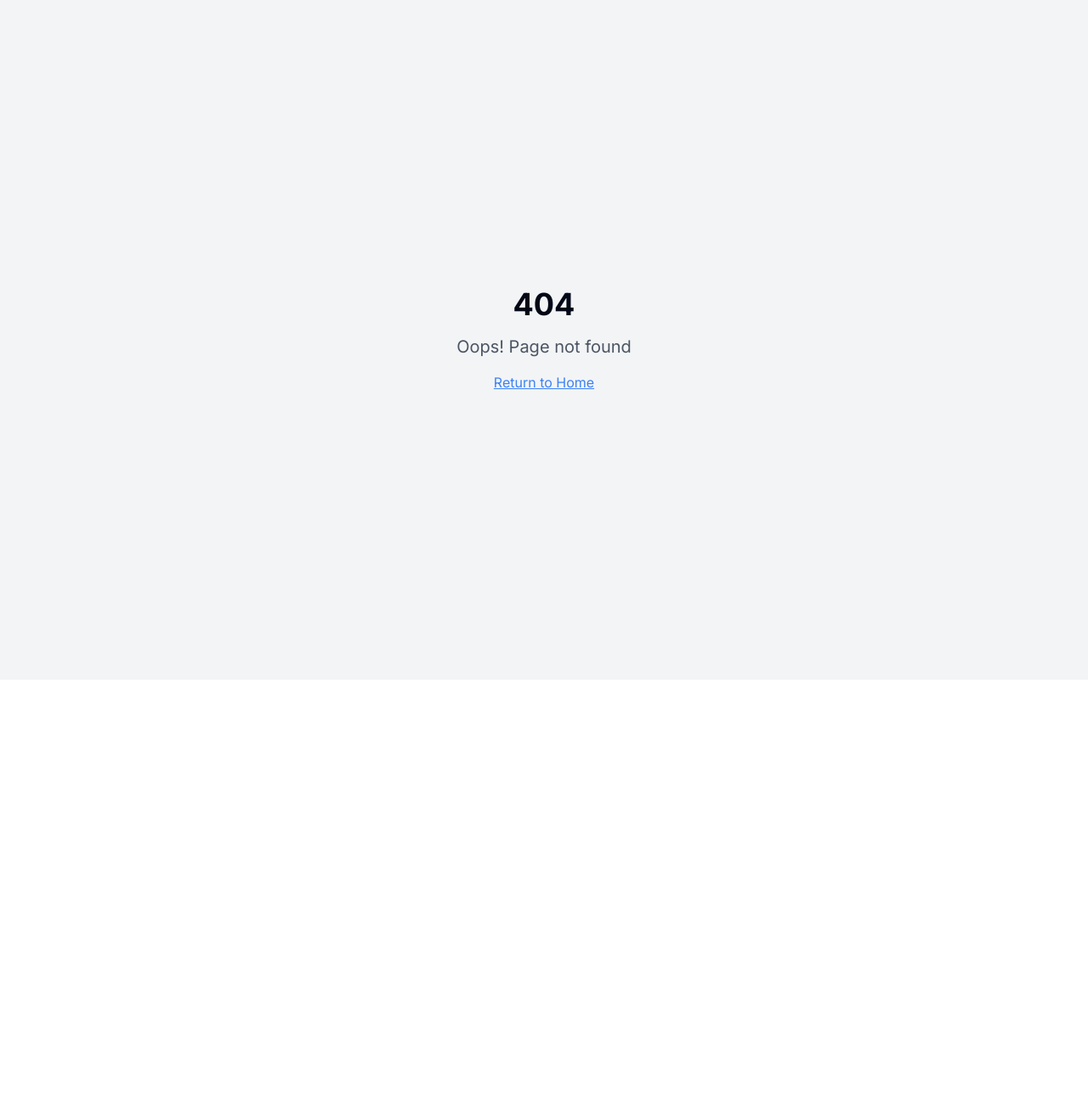
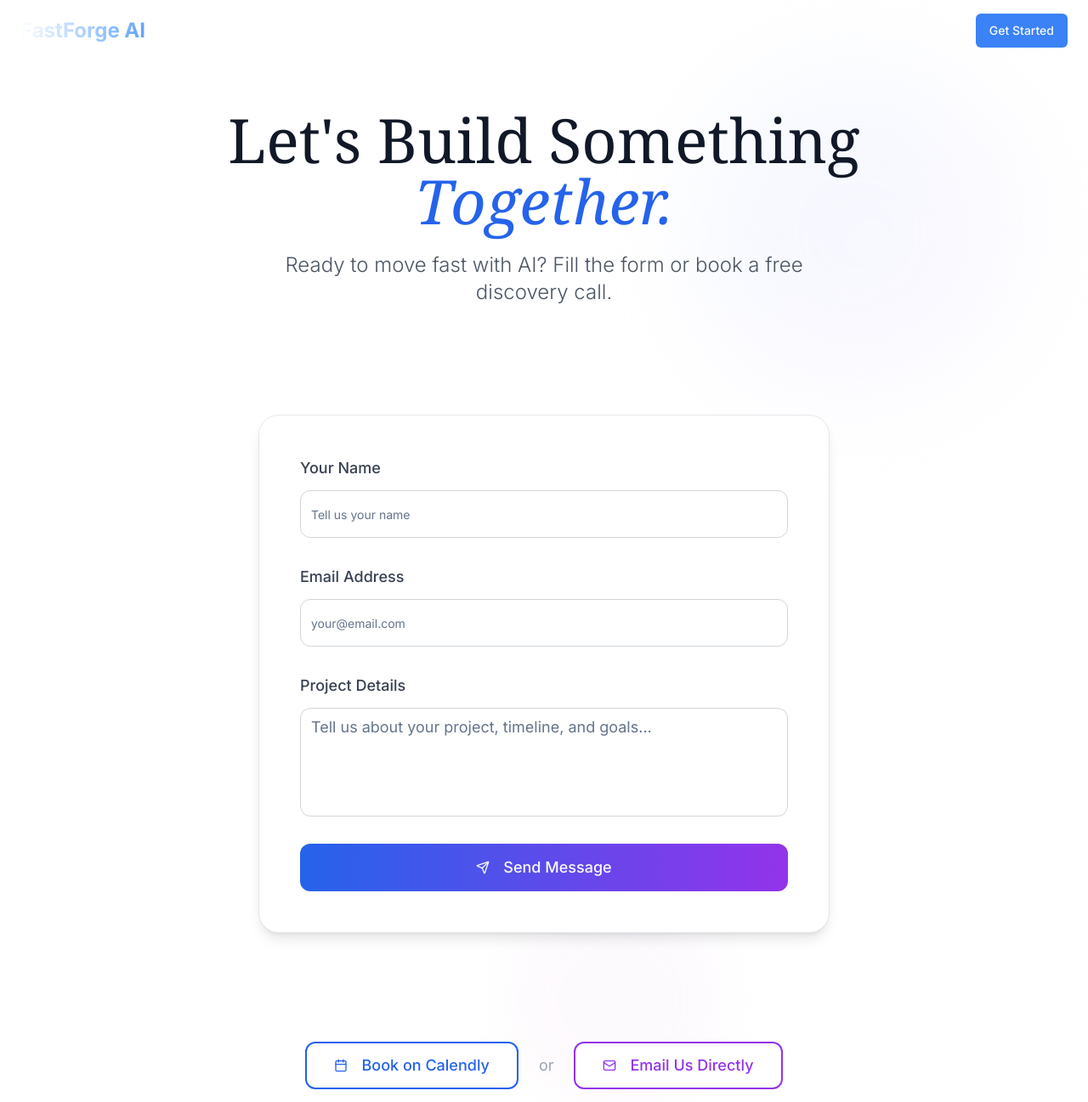
Before and after one commit to abdullah20mph/forge-kinetic-web, a React (Vite) app: page /contact in a window 1280 px wide. Before the commit this address had no page. Shown: the top 1297 px of the page at 85% size. Before the commit the page ends 800 px from the top, so only its background shows below. Built offline with nearby package versions, Linux system fonts and the light colour scheme.

Commit message:
feat: Add Contact page
Adds a clean, animated Contact page with a form, CTAs, and contact details, integrating it into the app and navigation. Includes animations and a minimal design.

```diff
--- a/src/App.tsx
+++ b/src/App.tsx
@@ -8,6 +8,7 @@ import Index from "./pages/Index";
 import About from "./pages/About";
 import Services from "./pages/Services";
 import Portfolio from "./pages/Portfolio";
+import Contact from "./pages/Contact";
 import NotFound from "./pages/NotFound";
 
 const queryClient = new QueryClient();
@@ -23,6 +24,7 @@ const App = () => (
           <Route path="/about" element={<About />} />
           <Route path="/services" element={<Services />} />
           <Route path="/portfolio" element={<Portfolio />} />
+          <Route path="/contact" element={<Contact />} />
           {/* ADD ALL CUSTOM ROUTES ABOVE THE CATCH-ALL "*" ROUTE */}
           <Route path="*" element={<NotFound />} />
         </Routes>
--- a/src/components/Navigation.tsx
+++ b/src/components/Navigation.tsx
@@ -1,3 +1,4 @@
+
 import React, { useState, useEffect } from 'react';
 import { Button } from '@/components/ui/button';
 import { Link, useLocation } from 'react-router-dom';
@@ -19,7 +20,7 @@ export const Navigation = () => {
     { name: 'Portfolio', href: '/portfolio' },
     { name: 'Features', href: location.pathname === '/' ? '#features' : '/#features' },
     { name: 'About', href: '/about' },
-    { name: 'Contact', href: location.pathname === '/' ? '#contact' : '/#contact' },
+    { name: 'Contact', href: '/contact' },
   ];
 
   return (
--- /dev/null
+++ b/src/pages/Contact.tsx
@@ -0,0 +1,242 @@
+
+import React, { useEffect, useRef, useState } from 'react';
+import { Navigation } from '../components/Navigation';
+import { Footer } from '../components/Footer';
+import { Button } from '@/components/ui/button';
+import { Input } from '@/components/ui/input';
+import { Textarea } from '@/components/ui/textarea';
+import { Label } from '@/components/ui/label';
+import { Mail, Linkedin, Instagram, Calendar, Send } from 'lucide-react';
+
+const Contact = () => {
+  const titleRef = useRef<HTMLDivElement>(null);
+  const formRef = useRef<HTMLDivElement>(null);
+  const ctaRef = useRef<HTMLDivElement>(null);
+  const contactRef = useRef<HTMLDivElement>(null);
+
+  const [formData, setFormData] = useState({
+    name: '',
+    email: '',
+    message: ''
+  });
+
+  useEffect(() => {
+    const observer = new IntersectionObserver(
+      (entries) => {
+        entries.forEach((entry) => {
+          if (entry.isIntersecting) {
+            entry.target.classList.add('animate-fade-up');
+
+            if (entry.target === formRef.current) {
+              const formFields = entry.target.querySelectorAll('.form-field');
+              formFields.forEach((field, index) => {
+                setTimeout(() => {
+                  field.classList.add('animate-fade-up');
+                }, index * 100);
+              });
+            }
+          }
+        });
+      },
+      { threshold: 0.3 }
+    );
+
+    [titleRef, formRef, ctaRef, contactRef].forEach(ref => {
+      if (ref.current) observer.observe(ref.current);
+    });
+
+    return () => observer.disconnect();
+  }, []);
+
+  const handleInputChange = (e: React.ChangeEvent<HTMLInputElement | HTMLTextAreaElement>) => {
+    setFormData({
+      ...formData,
+      [e.target.name]: e.target.value
+    });
+  };
+
+  const handleSubmit = (e: React.FormEvent) => {
+    e.preventDefault();
+    console.log('Form submitted:', formData);
+    // Handle form submission logic here
+  };
+
+  return (
+    <div className="min-h-screen bg-white text-gray-900 relative overflow-hidden">
+      <Navigation />
+
+      {/* Animated Background Blobs */}
+      <div className="absolute inset-0 overflow-hidden pointer-events-none">
+        <div className="absolute top-20 right-20 w-96 h-96 bg-gradient-to-br from-blue-100 to-purple-100 rounded-full blur-3xl opacity-30 animate-pulse" />
+        <div className="absolute bottom-20 left-20 w-80 h-80 bg-gradient-to-tr from-green-100 to-blue-100 rounded-full blur-2xl opacity-25" />
+        <div className="absolute top-1/2 right-1/3 w-64 h-64 bg-gradient-to-bl from-purple-100 to-pink-100 rounded-full blur-xl opacity-20" />
+      </div>
+
+      <main className="relative z-10">
+        {/* Page Title */}
+        <section className="pt-32 pb-16 px-6">
+          <div className="max-w-4xl mx-auto text-center">
+            <div
+              ref={titleRef}
+              className="opacity-0 translate-y-8"
+            >
+              <h1 className="text-5xl md:text-7xl font-serif font-light leading-tight text-gray-900 mb-6">
+                Let's Build Something{' '}
+                <span className="italic text-blue-600">Together.</span>
+              </h1>
+              <p className="text-xl md:text-2xl text-gray-600 max-w-2xl mx-auto font-light">
+                Ready to move fast with AI? Fill the form or book a free discovery call.
+              </p>
+            </div>
+          </div>
+        </section>
+
+        {/* Contact Form */}
+        <section className="py-16 px-6">
+          <div className="max-w-2xl mx-auto">
+            <div
+              ref={formRef}
+              className="opacity-0 translate-y-8"
+            >
+              <div className="bg-white border border-gray-200 rounded-3xl p-8 md:p-12 shadow-lg hover:shadow-2xl transition-all duration-500">
+                <form onSubmit={handleSubmit} className="space-y-8">
+                  <div className="form-field opacity-0 translate-y-4">
+                    <Label htmlFor="name" className="text-lg font-medium text-gray-700 mb-3 block">
+                      Your Name
+                    </Label>
+                    <Input
+                      id="name"
+                      name="name"
+                      type="text"
+                      value={formData.name}
+                      onChange={handleInputChange}
+                      className="h-14 text-lg border-gray-300 focus:border-blue-500 focus:ring-blue-500 rounded-xl"
+                      placeholder="Tell us your name"
+                      required
+                    />
+                  </div>
+
+                  <div className="form-field opacity-0 translate-y-4">
+                    <Label htmlFor="email" className="text-lg font-medium text-gray-700 mb-3 block">
+                      Email Address
+                    </Label>
+                    <Input
+                      id="email"
+                      name="email"
+                      type="email"
+                      value={formData.email}
+                      onChange={handleInputChange}
+                      className="h-14 text-lg border-gray-300 focus:border-blue-500 focus:ring-blue-500 rounded-xl"
+                      placeholder="your@email.com"
+                      required
+                    />
+                  </div>
+
+                  <div className="form-field opacity-0 translate-y-4">
+                    <Label htmlFor="message" className="text-lg font-medium text-gray-700 mb-3 block">
+                      Project Details
+                    </Label>
+                    <Textarea
+                      id="message"
+                      name="message"
+                      value={formData.message}
+                      onChange={handleInputChange}
+                      className="min-h-32 text-lg border-gray-300 focus:border-blue-500 focus:ring-blue-500 rounded-xl resize-none"
+                      placeholder="Tell us about your project, timeline, and goals..."
+                      required
+                    />
+                  </div>
+
+                  <div className="form-field opacity-0 translate-y-4">
+                    <Button
+                      type="submit"
+                      size="lg"
+                      className="w-full h-14 text-lg bg-gradient-to-r from-blue-600 to-purple-600 hover:from-blue-700 hover:to-purple-700 transition-all duration-300 hover:scale-[1.02] hover:shadow-xl rounded-xl"
+                    >
+                      <Send className="mr-2 h-5 w-5" />
+                      Send Message
+                    </Button>
+                  </div>
+                </form>
+              </div>
+            </div>
+          </div>
+        </section>
+
+        {/* Alternate CTA Buttons */}
+        <section className="py-16 px-6">
+          <div className="max-w-4xl mx-auto">
+            <div
+              ref={ctaRef}
+              className="opacity-0 translate-y-8"
+            >
+              <div className="flex flex-col md:flex-row gap-6 justify-center items-center">
+                <Button
+                  size="lg"
+                  variant="outline"
+                  className="h-14 px-8 text-lg border-2 border-blue-600 text-blue-600 hover:bg-blue-600 hover:text-white transition-all duration-300 hover:scale-105 hover:shadow-lg rounded-xl"
+                >
+                  <Calendar className="mr-2 h-5 w-5" />
+                  Book on Calendly
+                </Button>
+
+                <div className="text-gray-400 text-lg">or</div>
+
+                <Button
+                  size="lg"
+                  variant="outline"
+                  className="h-14 px-8 text-lg border-2 border-purple-600 text-purple-600 hover:bg-purple-600 hover:text-white transition-all duration-300 hover:scale-105 hover:shadow-lg rounded-xl"
+                >
+                  <Mail className="mr-2 h-5 w-5" />
+                  Email Us Directly
+                </Button>
+              </div>
+            </div>
+          </div>
+        </section>
+
+        {/* Contact Details */}
+        <section className="py-16 px-6">
+          <div className="max-w-2xl mx-auto text-center">
+            <div
+              ref={contactRef}
+              className="opacity-0 translate-y-8"
+            >
+              <div className="bg-gray-50 rounded-2xl p-8 space-y-6">
+                <div>
+                  <p className="text-lg text-gray-600 mb-2">Get in touch directly</p>
+                  <a
+                    href="mailto:hello@fastforge.ai"
+                    className="text-xl font-semibold text-blue-600 hover:text-blue-700 transition-colors duration-300"
+                  >
+                    hello@fastforge.ai
+                  </a>
+                </div>
+
+                <div className="flex justify-center space-x-6">
+                  <a
+                    href="#"
+                    className="flex items-center justify-center w-12 h-12 bg-white rounded-full shadow-md hover:shadow-lg transition-all duration-300 hover:scale-110 hover:-translate-y-1 group"
+                  >
+                    <Linkedin className="h-6 w-6 text-blue-600 group-hover:text-blue-700" />
+                  </a>
+
+                  <a
+                    href="#"
+                    className="flex items-center justify-center w-12 h-12 bg-white rounded-full shadow-md hover:shadow-lg transition-all duration-300 hover:scale-110 hover:-translate-y-1 group"
+                  >
+                    <Instagram className="h-6 w-6 text-pink-600 group-hover:text-pink-700" />
+                  </a>
+                </div>
+              </div>
+            </div>
+          </div>
+        </section>
+      </main>
+
+      <Footer />
+    </div>
+  );
+};
+
+export default Contact;
```
